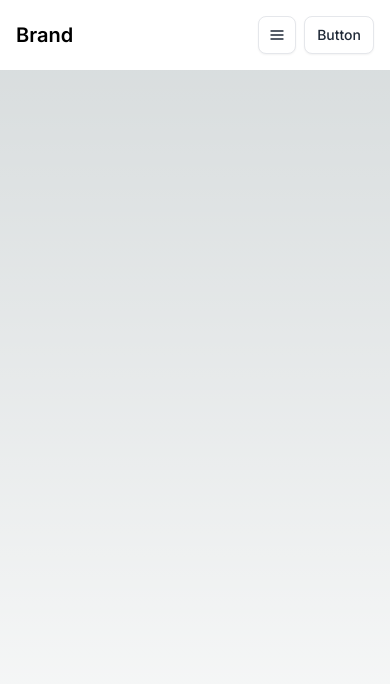
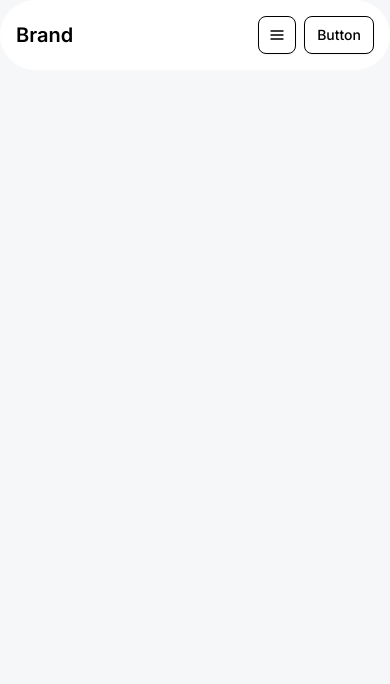
Before and after one commit to SerafinPL/jessica-sample-page, a Next.js app: page / in a window 390 px wide. Shown: the top 684 px of the page. Built offline with nearby package versions, Linux system fonts and the light colour scheme.

Commit message:
work on nav bar

```diff
--- a/src/app/globals.css
+++ b/src/app/globals.css
@@ -3,31 +3,97 @@
 @tailwind utilities;
 
 :root {
-  --foreground-rgb: 0, 0, 0;
-  --background-start-rgb: 214, 219, 220;
-  --background-end-rgb: 255, 255, 255;
+
+  /* Colors: */
+  --unnamed-color-705aaa: #705AAA;
+  --unnamed-color-cbc8d4: #CBC8D4;
+  --activestate_bg_2: #D8FCF7;
+  --activestate_bg_1: #01F0D0;
+  --unnamed-color-0bd984: #0BD984;
+  --unnamed-color-072635: #072635;
+  --unnamed-color-0c3d5d: #0C3D5D;
+  --unnamed-color-084c77: #084C77;
+  --unnamed-color-055a92: #055A92;
+  --unnamed-color-006aac: #006AAC;
+  --unnamed-color-007bc7: #007BC7;
+  --unnamed-color-707070: #707070;
+  --unnamed-color-f6f6f6: #F6F6F6;
+  --unnamed-color-ededed: #EDEDED;
+  --unnamed-color-000000: #000000;
+  --unnamed-color-878787: #878787;
+  --unnamed-color-ffffff: #FFFFFF;
+  --unnamed-color-ff6200: #FF6200;
+
+  /* Font/text values */
+  --unnamed-font-family-manrope: Manrope;
+  --unnamed-font-style-normal: normal;
+  --unnamed-font-weight-800: 800px;
+  --unnamed-font-weight-normal: normal;
+  --unnamed-font-weight-bold: bold;
+  --unnamed-font-size-14: 14px;
+  --unnamed-font-size-18: 18px;
+  --unnamed-font-size-24: 24px;
+  --unnamed-character-spacing-0: 0px;
+  --unnamed-line-spacing-19: 19px;
+  --unnamed-line-spacing-24: 24px;
+  --unnamed-line-spacing-33: 33px;
+  --unnamed-text-transform-titlecase: titlecase;
 }
 
-@media (prefers-color-scheme: dark) {
-  :root {
-    --foreground-rgb: 255, 255, 255;
-    --background-start-rgb: 0, 0, 0;
-    --background-end-rgb: 0, 0, 0;
-  }
+
+
+.radius70 {
+  border-radius: 70px;
 }
 
-body {
-  color: rgb(var(--foreground-rgb));
-  background: linear-gradient(
-      to bottom,
-      transparent,
-      rgb(var(--background-end-rgb))
-    )
-    rgb(var(--background-start-rgb));
+/* Character Styles */
+.card-title-24pt {
+  font-family: var(--unnamed-font-family-manrope);
+  font-style: var(--unnamed-font-style-normal);
+  font-weight: var(--unnamed-font-weight-800);
+  font-size: var(--unnamed-font-size-24);
+  line-height: var(--unnamed-line-spacing-33);
+  letter-spacing: var(--unnamed-character-spacing-0);
+  color: var(--unnamed-color-072635);
 }
 
-@layer utilities {
-  .text-balance {
-    text-wrap: balance;
-  }
+.inner-card-title-18pt {
+  font-family: var(--unnamed-font-family-manrope);
+  font-style: var(--unnamed-font-style-normal);
+  font-weight: var(--unnamed-font-weight-bold);
+  font-size: var(--unnamed-font-size-18);
+  line-height: var(--unnamed-line-spacing-24);
+  letter-spacing: var(--unnamed-character-spacing-0);
+  color: var(--unnamed-color-072635);
+  text-transform: var(--unnamed-text-transform-titlecase);
 }
+
+.body-emphasized-14pt {
+  font-family: var(--unnamed-font-family-manrope);
+  font-style: var(--unnamed-font-style-normal);
+  font-weight: var(--unnamed-font-weight-bold);
+  font-size: var(--unnamed-font-size-14);
+  line-height: var(--unnamed-line-spacing-19);
+  letter-spacing: var(--unnamed-character-spacing-0);
+  color: var(--unnamed-color-072635);
+}
+
+.body-secondary-info-14pt {
+  font-family: var(--unnamed-font-family-manrope);
+  font-style: var(--unnamed-font-style-normal);
+  font-weight: var(--unnamed-font-weight-normal);
+  font-size: var(--unnamed-font-size-14);
+  line-height: var(--unnamed-line-spacing-19);
+  letter-spacing: var(--unnamed-character-spacing-0);
+  color: var(--unnamed-color-707070);
+}
+
+.body-regular-14 {
+  font-family: var(--unnamed-font-family-manrope);
+  font-style: var(--unnamed-font-style-normal);
+  font-weight: var(--unnamed-font-weight-normal);
+  font-size: var(--unnamed-font-size-14);
+  line-height: var(--unnamed-line-spacing-19);
+  letter-spacing: var(--unnamed-character-spacing-0);
+  color: var(--unnamed-color-072635);
+}
--- a/src/app/layout.js
+++ b/src/app/layout.js
@@ -13,7 +13,7 @@ export const metadata = {
 export default function RootLayout({ children }) {
   return (
     <html lang="en">
-      <body className={inter.className}>
+      <body className={`${inter.className} bg-firstRow-A1`}>
       <PrelineScript />
       <NavBar/>
 
--- a/src/components/nav.js
+++ b/src/components/nav.js
@@ -1,23 +1,27 @@
+
+import NavButton from "./navButton"
+
 
 const NavBar = () =>
-(<header class="flex flex-wrap sm:justify-start sm:flex-nowrap w-full bg-white text-sm py-4 dark:bg-neutral-800">
-  <nav class="max-w-[85rem] w-full mx-auto px-4 flex flex-wrap basis-full items-center justify-between" aria-label="Global">
-    <a class="sm:order-1 flex-none text-xl font-semibold dark:text-white" href="#">Brand</a>
+(<header class="flex flex-wrap sm:justify-start sm:flex-nowrap w-full bg-white text-sm py-4  radius70">
+  <nav class="max-w-[85rem] w-full mx-auto px-4 flex flex-wrap basis-full items-center justify-between radius70" aria-label="Global">
+    <a class="sm:order-1 flex-none text-xl font-semibold " href="#">Brand</a>
     <div class="sm:order-3 flex items-center gap-x-2">
-      <button type="button" class="sm:hidden hs-collapse-toggle p-2.5 inline-flex justify-center items-center gap-x-2 rounded-lg border border-gray-200 bg-white text-gray-800 shadow-sm hover:bg-gray-50 disabled:opacity-50 disabled:pointer-events-none dark:bg-transparent dark:border-neutral-700 dark:text-white dark:hover:bg-white/10" data-hs-collapse="#navbar-alignment" aria-controls="navbar-alignment" aria-label="Toggle navigation">
+      <button type="button" class="sm:hidden hs-collapse-toggle p-2.5 inline-flex justify-center items-center gap-x-2 rounded-lg border border-gray-200 bg-white text-gray-800 shadow-sm hover:bg-gray-50 disabled:opacity-50 disabled:pointer-events-none " data-hs-collapse="#navbar-alignment" aria-controls="navbar-alignment" aria-label="Toggle navigation">
         <svg class="hs-collapse-open:hidden flex-shrink-0 size-4" xmlns="http://www.w3.org/2000/svg" width="24" height="24" viewBox="0 0 24 24" fill="none" stroke="currentColor" stroke-width="2" stroke-linecap="round" stroke-linejoin="round"><line x1="3" x2="21" y1="6" y2="6"/><line x1="3" x2="21" y1="12" y2="12"/><line x1="3" x2="21" y1="18" y2="18"/></svg>
         <svg class="hs-collapse-open:block hidden flex-shrink-0 size-4" xmlns="http://www.w3.org/2000/svg" width="24" height="24" viewBox="0 0 24 24" fill="none" stroke="currentColor" stroke-width="2" stroke-linecap="round" stroke-linejoin="round"><path d="M18 6 6 18"/><path d="m6 6 12 12"/></svg>
       </button>
-      <button type="button" class="py-2 px-3 inline-flex items-center gap-x-2 text-sm font-medium rounded-lg border border-gray-200 bg-white text-gray-800 shadow-sm hover:bg-gray-50 disabled:opacity-50 disabled:pointer-events-none dark:bg-neutral-900 dark:border-neutral-700 dark:text-white dark:hover:bg-neutral-800">
+      <button type="button" class="py-2 px-3 inline-flex items-center gap-x-2 text-sm font-medium rounded-lg border border-gray-200 bg-white text-gray-800 shadow-sm hover:bg-gray-50 disabled:opacity-50 disabled:pointer-events-none ">
         Button
       </button>
     </div>
     <div id="navbar-alignment" class="hs-collapse hidden overflow-hidden transition-all duration-300 basis-full grow sm:grow-0 sm:basis-auto sm:block sm:order-2">
       <div class="flex flex-col gap-5 mt-5 sm:flex-row sm:items-center sm:mt-0 sm:ps-5">
-        <a class="font-medium text-blue-500" href="#" aria-current="page">Landing</a>
-        <a class="font-medium text-gray-600 hover:text-gray-400 dark:text-neutral-400 dark:hover:text-neutral-500" href="#">Account</a>
-        <a class="font-medium text-gray-600 hover:text-gray-400 dark:text-neutral-400 dark:hover:text-neutral-500" href="#">Work</a>
-        <a class="font-medium text-gray-600 hover:text-gray-400 dark:text-neutral-400 dark:hover:text-neutral-500" href="#">Blog</a>
+        <NavButton>Overview</NavButton>
+        <NavButton>Patients</NavButton>
+        <NavButton>Schedule</NavButton>
+        <NavButton>Message</NavButton>
+        <NavButton>Transactions</NavButton>
       </div>
     </div>
   </nav>
--- /dev/null
+++ b/src/components/navButton.js
@@ -0,0 +1,7 @@
+const NavButton = (props) => (
+    <a class="font-medium text-firstRow-A5 px-3" href="#">{props.children}</a>
+);
+
+export default NavButton
+
+//?? aria-current="page"
--- a/tailwind.config.js
+++ b/tailwind.config.js
@@ -8,14 +8,43 @@ module.exports = {
   ],
   theme: {
     extend: {
-      backgroundImage: {
-        "gradient-radial": "radial-gradient(var(--tw-gradient-stops))",
-        "gradient-conic":
-          "conic-gradient(from 180deg at 50% 50%, var(--tw-gradient-stops))",
+
+    },
+    colors: {
+      transparent: 'transparent',
+      black: '#000000',
+      white: '#FFFFFF',
+      firstRow: {
+        A1: '#F6F7F8',
+        A3: '#C8CCD414',
+        A4: '#C8CCD41A',
+        A5: '#072635',
+        A7: '#E3E4E6',
       },
-    },
+      secRow: {
+        A1: '#FFE6F1',
+        A2: '#E0F3FA',
+        A3: '#FFE6E9',
+        A5: '#F4F0FE',
+        A7: '#CBC8D4',
+      },
+      thrRow: {
+        A1: '#7E6CAB',
+        A2: '#8C6FE6',
+        A3: '#C26EB4',
+        A4: '#E66FD2',
+        A5: '#01F0D0',
+        A7: '#D8FCF7',
+      },
+      lastRow: {
+        A1: '#EDEDED',
+        A2: '#707070',
+      },
+
+      // ...
+    }
   },
   plugins: [
     require('preline/plugin'),
-],
+  ],
 };
```
